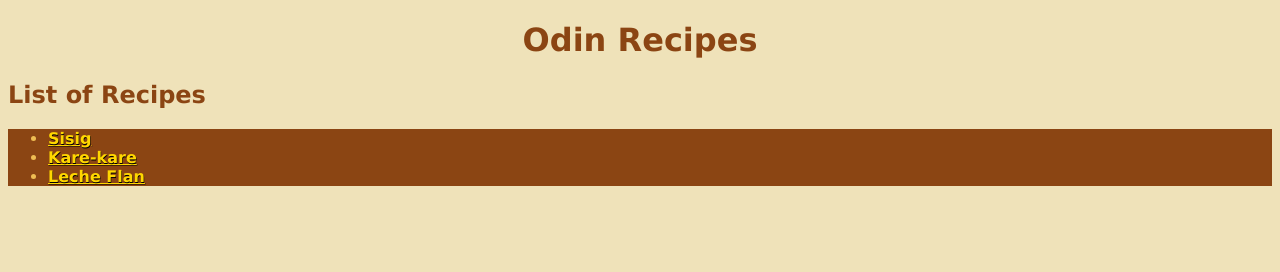
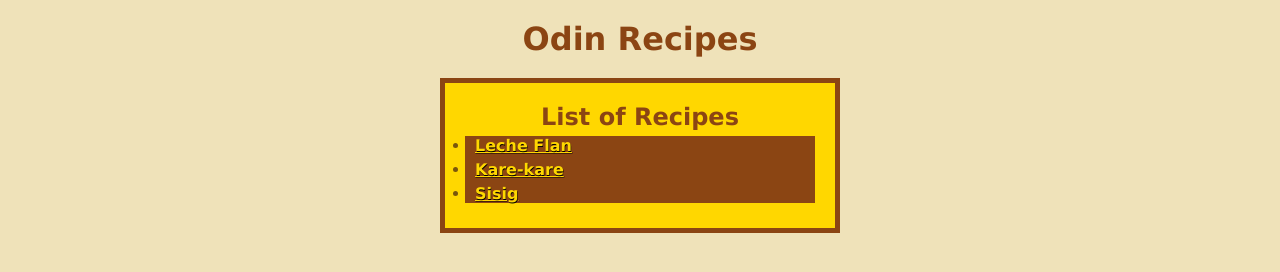
Before and after one commit to ejagorto/odin-recipes, a plain HTML site: page index.html in a window 1280 px wide. Drawn offline with Linux system fonts and the light colour scheme.

Commit message:
Updated index.html and style.css general design

```diff
--- a/index.html
+++ b/index.html
@@ -8,12 +8,18 @@
 </head>
 <body>
 
-    <h1>Odin Recipes</h1>
-    <h2>List of Recipes</h2>
-    <ul>
-        <li><a href="recipes/sisig.html">Sisig</a></li>
-        <li><a href="recipes/karekare.html">Kare-kare</a></li>
-        <li><a href="recipes/lecheFlan.html">Leche Flan</a></li>
-    </ul>
+    <div class="title" >
+        <h1>Odin Recipes</h1>
+    </div>
+
+
+    <div class="recipes">
+        <h2>List of Recipes</h2>
+        <ul>
+            <li><a href="recipes/lecheFlan.html">Leche Flan</a></li>
+            <li><a href="recipes/karekare.html">Kare-kare</a></li>
+            <li><a href="recipes/sisig.html">Sisig</a></li>
+        </ul>
+    </div>
 </body>
 </html>
--- a/style.css
+++ b/style.css
@@ -1,22 +1,46 @@
+*,
+*::before,
+*::after {
+    box-sizing: border-box;
+}
+
+* {
+    margin: 0;
+    padding: 0;
+}
+
 body {
     font-family: Verdana, Geneva, Tahoma, sans-serif;
     background-color: rgba(238, 224, 179, 0.911);
-}
-
-h1 {
-    color: #8B4513;
-    text-align: center;
-}
-
-h2 {
-    color: #8B4513;
-
 }
 
 p {
     font-size: 20px;
     color: #8B4513;
 }
+
+.title {
+    width: 400px;
+    margin: 0 auto;
+    color: #8B4513;
+    padding: 20px;
+    text-align: center;
+
+}
+
+.recipes{
+    background-color: #FFD700;
+    width: 400px;
+    margin: 0 auto;
+    padding: 20px;
+    border: 5px solid #8B4513;
+}
+
+.recipes h2{
+    color: #8B4513;
+    text-align: center;
+}
+
 
 ul,
 ol {
@@ -27,9 +51,11 @@ ol {
 
 
 li {
-    color: #eebd53;
+    color: #79560c;
     background-color: #8B4513;
+    margin: 5px;
     text-shadow: black 0.5px 0.5px 0.5px;
+
 }
 
 img {
@@ -53,4 +79,6 @@ a {
     color: #FFD700;
     font-weight: 900;
     text-shadow: black 0.5px 0.5px 0.5px;
+    padding: 5px;
+
 }
```
